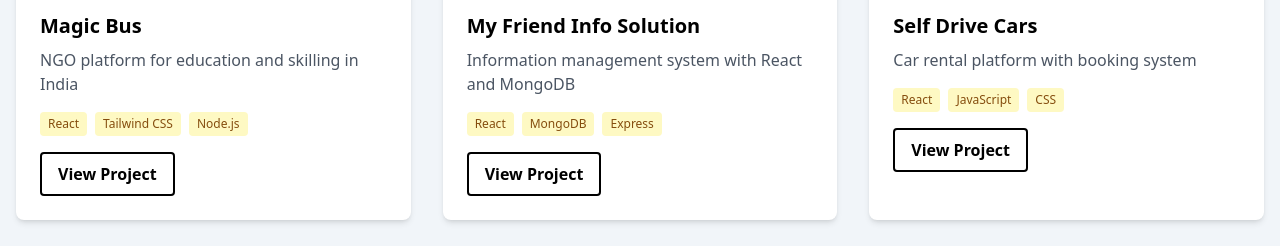
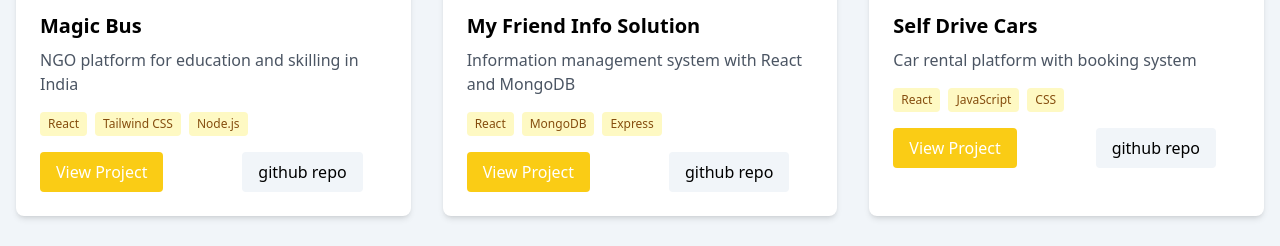
Before and after one commit to shivakumargattu/My-Portfolio, a React (Create React App) app: page / in a window 1280 px wide. Shown: the part 1000-1246 px from the top of the page. Built offline with nearby package versions, Linux system fonts and the light colour scheme.

Commit message:
updated buttons

```diff
--- a/src/componets/projects/ProjectCard.js
+++ b/src/componets/projects/ProjectCard.js
@@ -22,15 +22,31 @@ const ProjectCard = ({ project }) => {
             </span>
           ))}
         </div>
+        <div className='flex justify-between'>
 
-        <a
+     <div>
+     <a
           href={project.link}
           target="_blank"
           rel="noopener noreferrer"
-          className="inline-block bg-white text-black px-4 py-2 border-2 border-black rounded font-bold hover:bg-blue-50 transition"
+          className="inline-block bg-yellow-400 text-white border-none px-4 py-2 border-2  rounded  transition"
         >
           View Project
         </a>
+     </div>
+     <div>
+     <a
+          href={project.link}
+          target="_blank"
+          rel="noopener noreferrer"
+          className="inline-block bg-slate-100 text-black mx-6 px-4 py-2 border-none rounded  transition"
+        >
+          github repo
+        </a>
+     </div>
+
+        </div>
+
       </div>
     </div>
   );
```
